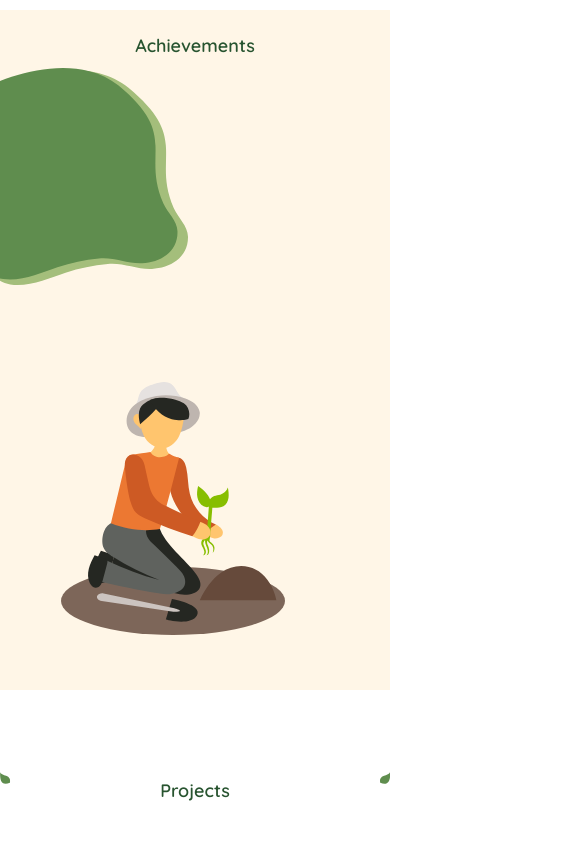
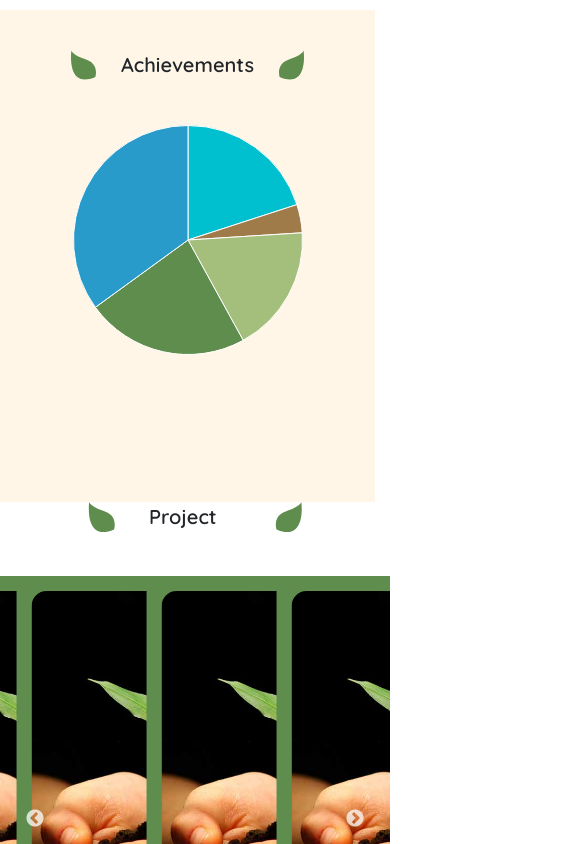
Before and after one commit to Trinhhayoo/DonateTreeSmallProject, a React (Create React App) app: page / in a window 390 px wide. Shown: the part 9000-9844 px from the top of the page, 585 px wide, since content can reach past the window. Built offline with nearby package versions, Linux system fonts and the light colour scheme.

Commit message:
complete chart

```diff
--- a/package.json
+++ b/package.json
@@ -11,11 +11,14 @@
     "bootstrap": "^5.3.0",
     "browserify-zlib": "^0.2.0",
     "buffer": "^6.0.3",
+    "chart.js": "^4.3.0",
+    "chartjs-plugin-piechart-outlabels": "^0.1.4",
     "classnames": "^2.3.2",
     "clsx": "^1.2.1",
     "normalize.css": "^8.0.1",
     "process": "^0.11.10",
     "react": "^18.2.0",
+    "react-chartjs-2": "^5.2.0",
     "react-dom": "^18.2.0",
     "react-icons": "^4.9.0",
     "react-router-dom": "^6.11.2",
--- a/src/components/GlobalStyles/GlobalStyles.scss
+++ b/src/components/GlobalStyles/GlobalStyles.scss
@@ -39,19 +39,19 @@ body {
     padding-right: 120px;
 }
 
-.title-session {
-    display: flex;
-    align-items: center;
-    justify-content: center;
-    font-style: normal;
-    font-weight: 700;
-    font-size: 38px;
-    line-height: 45.7px;
+// .title-session {
+//     display: flex;
+//     align-items: center;
+//     justify-content: center;
+//     font-style: normal;
+//     font-weight: 700;
+//     font-size: 38px;
+//     line-height: 45.7px;
 
-    text-align: center;
-    padding-top: 25px;
-    color: var(--title-primary-color--);
-}
+//     text-align: center;
+//     padding-top: 25px;
+//     color: var(--title-primary-color--);
+// }
 .btn {
     font-family: 'Quicksand';
     font-style: normal;
--- a/src/components/GlobalStyles/MyLogo.js
+++ b/src/components/GlobalStyles/MyLogo.js
@@ -1,6 +1,13 @@
 import React from 'react';
 
-const MyLogo = ({ style = {}, fill = '#000', width = '100%', className = '', viewBox = '0 0 40 26' }) => (
+const MyLogo = ({
+    style = {},
+    fill = '#000',
+    height = '100%',
+    width = '100%',
+    className = '',
+    viewBox = '0 0 40 26',
+}) => (
     <svg
         id="Layer_2"
         data-name="Layer 2"
@@ -16,6 +23,7 @@ const MyLogo = ({ style = {}, fill = '#000', width = '100%', className = '', vie
         <g id="Layer_2-2" data-name="Layer 2">
             <path
                 fill={fill}
+                height={height}
                 d="M.94,39.35S-5.4,19.67,14.88,13.22C35.16,6.77,36.63,0,36.63,0c0,0,8.05,58.1-35.69,39.35Z"
             />
         </g>
--- /dev/null
+++ b/src/components/GlobalStyles/title-session.jsx
@@ -0,0 +1,20 @@
+import classNames from 'classnames/bind';
+import React, { useState } from 'react';
+import MyLogo from './MyLogo';
+import styles from './title-session.module.scss';
+const cx = classNames.bind(styles);
+const Title = ({ title }) => {
+    return (
+        <div className={cx('header')}>
+            <div className={cx('logo', 'logo-revert')}>
+                <MyLogo fill="#5F8D4E" height="40px" />
+            </div>
+            <h2 className={cx('title-session', 'title')}>{title}</h2>
+            <div className={cx('logo')}>
+                <MyLogo fill="#5F8D4E" />
+            </div>
+        </div>
+    );
+};
+
+export default Title;
--- /dev/null
+++ b/src/components/GlobalStyles/title-session.module.scss
@@ -0,0 +1,75 @@
+.header {
+    display: flex;
+    justify-content: center;
+    padding-top: 60px;
+}
+.title-session {
+    width: 258px;
+    margin: 14px 90px;
+    font-weight: 700;
+    font-size: 38px;
+    line-height: 48px;
+    text-align: center;
+    display: flex;
+    align-items: center;
+}
+.logo {
+    height: 75.99420928955078px;
+
+    width: 66.00186920166016px;
+    left: 0.0029296875px;
+    top: 0px;
+    border-radius: 0px;
+}
+.logo-revert {
+    transform: matrix(-1, 0, 0, 1, 0, 0);
+}
+.logo-img {
+    color: var(--slight-primary-color--);
+}
+@media (max-width: 1023px) {
+    .title {
+        font-size: 18px;
+    }
+}
+
+// Tablet
+@media (max-width: 1023px) and (min-width: 740px) {
+}
+
+// Mobile
+@media (max-width: 739px) {
+    .header {
+        // padding: 0px;
+        gap: 25px;
+        display: flex;
+        flex-direction: row;
+        align-items: center;
+        text-align: center;
+        justify-content: center;
+        width: 233px;
+        height: 30px;
+        padding-top: 0px;
+        margin: auto;
+    }
+    .logo {
+        // width: 25px;
+        // height: 30px;
+        height: 30px;
+        margin: 0px;
+        padding: 0px;
+        display: flex;
+        justify-content: flex-start;
+    }
+    .title-session {
+        width: 133px;
+        height: 25px;
+
+        font-weight: 600;
+        font-size: 20px;
+        // line-height: 25px;
+        // margin: 42.5px 25px;
+        margin: 0px;
+        padding: 0px;
+    }
+}
--- a/src/components/Layout/DefaultLayout/Achievements/Achievements.jsx
+++ b/src/components/Layout/DefaultLayout/Achievements/Achievements.jsx
@@ -1,24 +1,93 @@
 import React, { useState } from 'react';
+import ReactDOM from 'react-dom';
 import classNames from 'classnames/bind';
 import styles from './Achievements.module.scss';
 import blob from '../../../../svg/2xblob.svg';
 import plantTree from '../../../../svg/plantTree.svg';
+import PieChart from './pieChart';
+import Title from '../../../GlobalStyles/title-session';
+const cx = classNames.bind(styles);
+const Data = [
+    {
+        label: 'Percentages of trees planted in Dong Nai reaches 20% total',
+        percent: 20,
+        color: '#00C0CF',
+    },
+    {
+        label: 'Other provinces account for 4% of the donation',
+        percent: 4,
+        color: '#A07B4A',
+    },
+    {
+        label: 'Percentages of trees planted in Tay Ninh reaches 18% total',
+        percent: 18,
+        color: '#A4BE7B',
+    },
+    {
+        label: 'Percentages of trees planted in Binh Phuoc reaches 23% total',
+        percent: 23,
+        color: '#5F8D4E',
+    },
+    {
+        label: 'Soc Trang has the highest percentages of trees donation, which is up to 35%',
+        percent: 35,
+        color: '#299BCB',
+    },
+];
+// const Achievements = () => {
 
-const cx = classNames.bind(styles);
+class Achievements extends React.Component {
+    constructor() {
+        super();
+        this.state = {
+            chartData: {},
+        };
+    }
+    componentWillMount() {
+        this.getChartData();
+    }
 
-const Achievements = () => {
+    getChartData() {
+        // Ajax calls here
+        this.setState({
+            chartData: {
+                labels: Data.map((data) => data.label),
+
+                // datasets is an array of objects where each object represents a set of data to display corresponding to the labels above. for brevity, we'll keep it at one object
+                datasets: [
+                    {
+                        data: Data.map((data) => data.percent),
+                        // you can set indiviual colors for each bar
+                        backgroundColor: Data.map((data) => data.color),
+                        borderWidth: 1,
+                    },
+                ],
+            },
+        });
+    }
+    render() {
         return (
             <div className={cx('section', 'wrapper')}>
-            <h2 className={cx('title-session')}>Achievements</h2>
+                <div className={cx('title-achieve')}>
+                    <Title title={'Achievements'} />
+                </div>
+                <div className={cx('content')}>
+                    <div className={cx('chart')}>
+                        <PieChart
+                            chartData={this.state.chartData}
+                            location=""
+                            legendPosition="bottom"
+                            type="outlabeledDoughnut"
+                            options={{ zoomOutPercentage: 90 }}
+                        />
+                    </div>
+                </div>
                 <div className={cx('Blob')}>
                     <img src={blob} alt="blob1" className={cx('blob', 'blob1')} />
                     <img src={blob} alt="blob2" className={cx('blob', 'blob2')} />
-                <div className={cx('plantTree')}>
-                    <img src={plantTree} alt="plant human" />
-                </div>
-                <div className={cx('content')}></div>
                 </div>
             </div>
         );
-};
+    }
+}
 export default Achievements;
--- a/src/components/Layout/DefaultLayout/Achievements/Achievements.module.scss
+++ b/src/components/Layout/DefaultLayout/Achievements/Achievements.module.scss
@@ -1,28 +1,54 @@
 .wrapper {
     position: relative;
-    height: 680px;
+    height: 727px;
     background-color: #fff6e7;
 }
 
 .blob1 {
     position: absolute;
-    width: 254px;
-    height: 217px;
-    left: -66px;
-    top: 58px;
+    width: 111px;
+    height: 95px;
+    left: 23px;
+    top: 87px;
+    height: 92.66590118408203px;
+    width: 106.4143295288086px;
 }
 .blob2 {
     position: absolute;
-    width: 254px;
-    height: 217px;
-    left: 1287px;
-    top: 0px;
+    width: 116px;
+    height: 98px;
+    left: 1281px;
+    top: 617px;
+    height: 95.59219360351562px;
+    width: 111.207763671875px;
 }
 
-.plantTree {
-    position: absolute;
-    width: 224px;
-    height: 253px;
-    left: 61px;
-    top: 372px;
+.content {
+    display: flex;
+    align-items: center;
+    justify-content: center;
 }
+.chart {
+    height: 369.739990234375px;
+    width: 369.739990234375px;
+}
+.title-achieve {
+    margin-bottom: 45px;
+}
+@media (max-width: 739px) {
+    .wrapper {
+        height: 492px;
+        width: 375px;
+    }
+    .title-achieve {
+        padding-top: 40px;
+    }
+    .blob1,
+    .blob2 {
+        display: none;
+    }
+    .chart {
+        height: 230px;
+        width: 230px;
+    }
+}
--- /dev/null
+++ b/src/components/Layout/DefaultLayout/Achievements/pieChart.js
@@ -0,0 +1,80 @@
+// import { Chart, ArcElement } from 'chart.js';
+
+import React, { Component } from 'react';
+// import 'chart.js';
+import { Chart, ArcElement } from 'chart.js';
+// import 'chartjs-plugin-piechart-outlabels';
+import { Pie } from 'react-chartjs-2';
+// import url
+Chart.register(ArcElement);
+
+// function PieChart(props) {
+
+class chart extends Component {
+    constructor(props) {
+        super(props);
+        this.state = {
+            chartData: props.chartData,
+        };
+    }
+    static defaultProps = {
+        displayTitle: true,
+        displayLegend: true,
+        legendPosition: 'right',
+        location: 'City',
+    };
+    //     // const chartData = props.chartData;
+    render() {
+        return (
+            //             // <Pie
+            //             //     type={'outlabeledPie'}
+            //             //     data={data}
+            //             //     options={{
+            //             //         // title: {
+            //             //         //     display: true,
+            //             //         //     text: 'Users Gained between 2016-2020',
+            //             //         // },
+            //             //         // plugins: {
+            //             //         zoomOutPercentage: 90,
+            //             //         title: {
+            //             //             display: true,
+            //             //             text: 'Users Gained between 2016-2020',
+            //             //         },
+            //             //         outlabels: {
+            //             //             text: '%l %p',
+            //             //             color: 'black',
+            //             //             stretch: 35,
+            //             //             font: {
+            //             //                 resizable: true,
+            //             //                 minSize: 12,
+            //             //                 maxSize: 18,
+            //             //             },
+            //             //         },
+            //             //         // },
+            //             //     }}
+            //             // />
+            <div className="chart">
+                <Pie
+                    data={this.state.chartData}
+                    options={{
+                        zoomOutPercentage: 90,
+                        title: {
+                            display: this.props.displayTitle,
+                            text: 'Exchangables ' + this.props.location,
+                            fontSize: 25,
+                        },
+                        legend: {
+                            display: this.props.displayLegend,
+                            position: this.props.legendPosition,
+                        },
+                    }}
+                />
+            </div>
+            // <h2>Hello</h2>
+        );
+    }
+}
+
+// // }
+
+export default chart;
--- a/src/components/Layout/DefaultLayout/FormDonate/FormDonate.jsx
+++ b/src/components/Layout/DefaultLayout/FormDonate/FormDonate.jsx
@@ -1,7 +1,6 @@
 import React, { useState } from 'react';
 import 'bootstrap/dist/css/bootstrap.css';
 import styles from './FormDonate.module.scss';
-import './responsive.module.scss';
 import classNames from 'classnames/bind';
 import background from '../../../../image/closeup-shot-small-green-leaves-bush.jpg';
 
--- a/src/components/Layout/DefaultLayout/Projects/Project.jsx
+++ b/src/components/Layout/DefaultLayout/Projects/Project.jsx
@@ -1,6 +1,5 @@
 import styles from './Projects.module.scss';
 import classNames from 'classnames/bind';
-import logo from '../../../../svg/2xlogo.svg';
 import projectItem from '../../../../image/plant_offer.jpg';
 // import { FontAwesomeIcon } from '@fortawesome/react-fontawesome';
 // import arrow from './arrow.svg';
@@ -9,7 +8,7 @@ import Slider from 'react-slick';
 import 'slick-carousel/slick/slick.css';
 import 'slick-carousel/slick/slick-theme.css';
 import { dataDigitalBestSeller } from './data';
-import MyLogo from '../../../GlobalStyles/MyLogo';
+import Title from '../../../GlobalStyles/title-session';
 // import {BsArrowLeft, BsArrowRight} from 'react-icons/bs';
 
 // import { faCircleArrowLeft, faCircleArrowRight } from '@fortawesome/free-solid-svg-icons';
@@ -120,16 +119,17 @@ const Projects = () => {
     };
     return (
         <div>
-            <div className={cx('header')}>
+            {/* <div className={cx('header')}>
                 <div className={cx('logo', 'logo-revert')}>
-                    {/* <img className={cx('logo-img')} src={logo} alt="" style={{ fill: 'rgb(164, 190, 12' }} /> */}
+
                     <MyLogo name="wifi" fill="#5F8D4E" />
                 </div>
                 <h2 className={cx('title-session', 'title')}>Projects</h2>
                 <div className={cx('logo')}>
                     <MyLogo name="wifi" fill="#5F8D4E" />
                 </div>
-            </div>
+            </div> */}
+            <Title title={'Project'} />
             <Slider {...settings}>
                 {dataDigitalBestSeller.map((item) => (
                     <div className={cx('project_list')}>
```
Also changed, not shown: src/components/Layout/DefaultLayout/FormDonate/responsive.module.scss (deleted, +0 -15 lines), 2 other files (tests, documents, lock files or other folders). Lines whose indentation alone changed are shown as unchanged.
